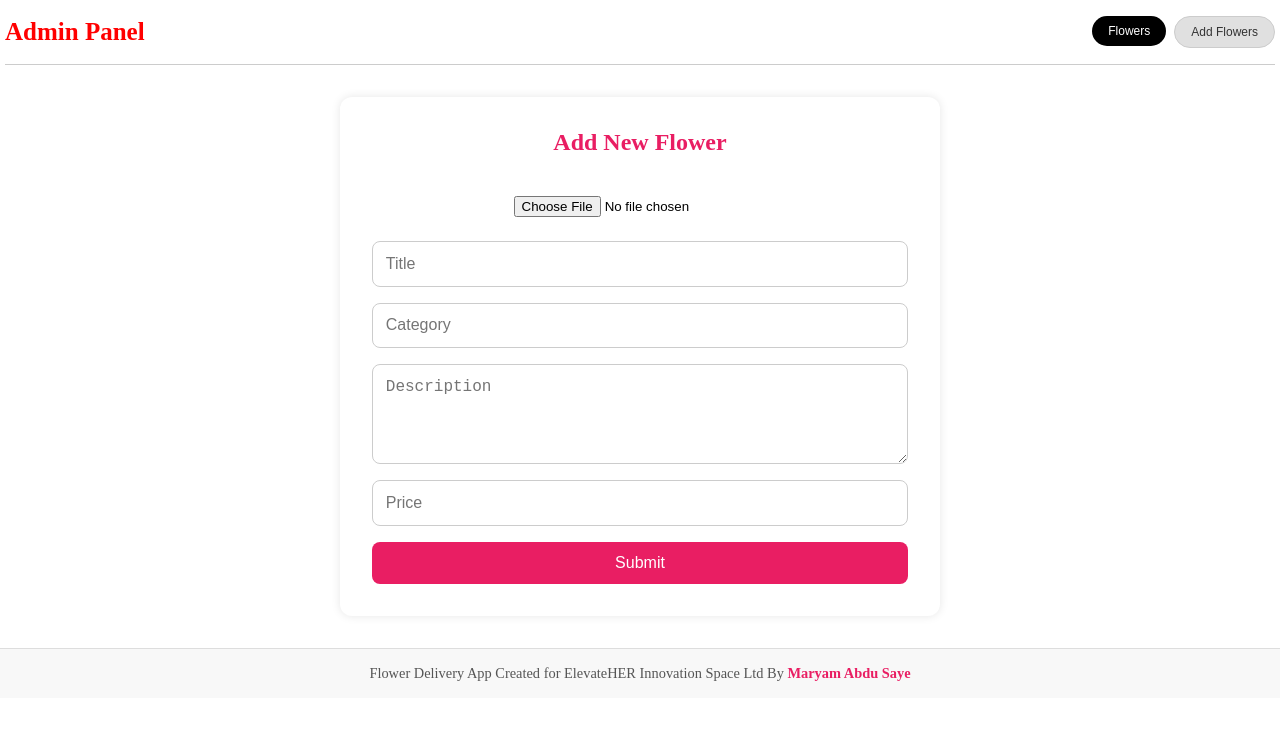
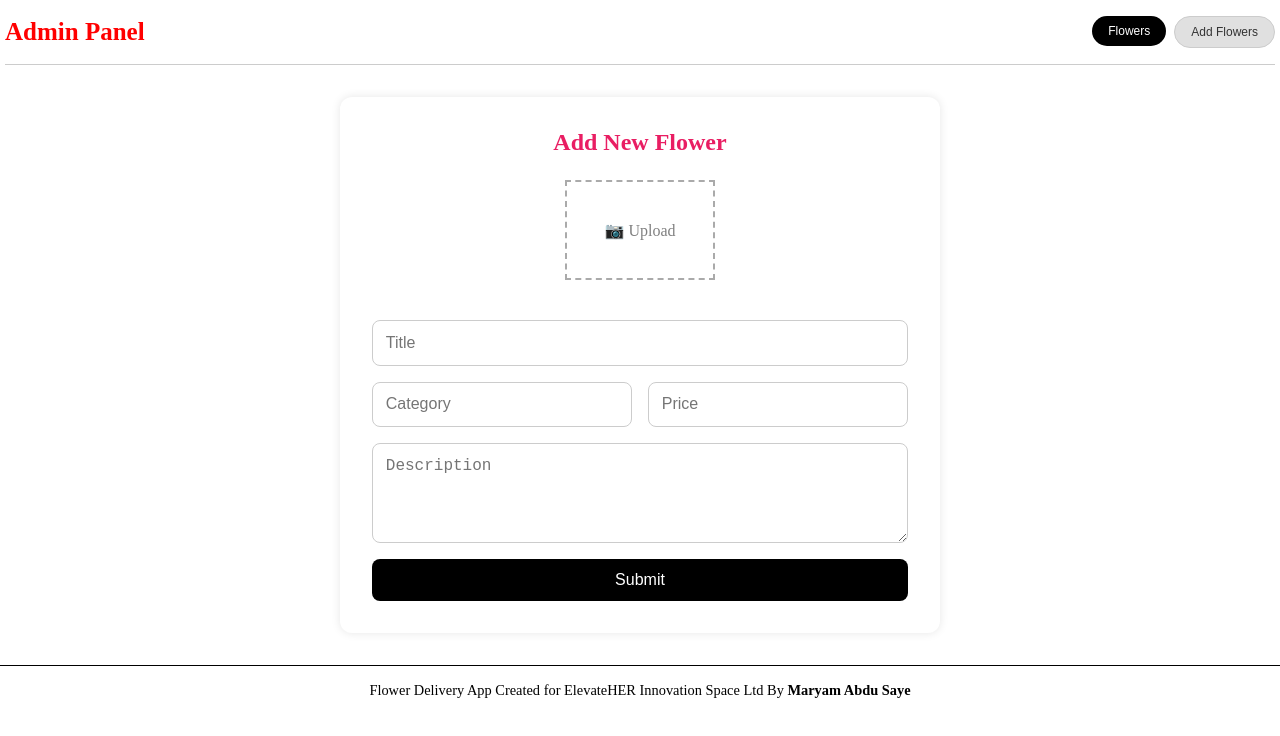
Before and after one commit to maryamsaye/flower-delivery-site-2, a React (Create React App) app in the folder frontend/: page /add in a window 1280 px wide. Shown: the top 736 px of the page. Built offline with nearby package versions, Linux system fonts and the light colour scheme.

Commit message:
added a readme file

```diff
--- a/frontend/src/App.js
+++ b/frontend/src/App.js
@@ -2,7 +2,7 @@ import { BrowserRouter as Router, Routes, Route } from 'react-router-dom';
 import Navbar from './components/navbar';
 import Flowers from './pages/Flowers';
 import AddFlower from './pages/AddFlower';
-import Footer from './components/Footer'; // import the Footer
+import Footer from './components/Footer';
 import './components/navbar.css';
 
 function App() {
@@ -14,7 +14,7 @@ function App() {
           <Route path="/" element={<Flowers />} />
           <Route path="/add" element={<AddFlower />} />
         </Routes>
-        <Footer /> {/* Footer added here */}
+        <Footer />
       </div>
     </Router>
   );
--- a/frontend/src/components/Footer.css
+++ b/frontend/src/components/Footer.css
@@ -1,13 +1,13 @@
 .footer {
   text-align: center;
   padding: 1rem;
-  background-color: #f8f8f8;
-  color: #555;
+  background-color:white;
+  color: black;
   font-size: 0.9rem;
-  border-top: 1px solid #ddd;
+  border-top: 1px solid black;
   margin-top: 2rem;
 }
 
 .footer strong {
-  color: #e91e63;
+  color: black;
 }
--- a/frontend/src/pages/AddFlower.css
+++ b/frontend/src/pages/AddFlower.css
@@ -13,32 +13,38 @@
   margin-bottom: 1.5rem;
 }
 
-.image-upload-section {
+.upload-box {
+  width: 150px;
+  height: 100px;
+  margin: 0 auto 1.5rem;
+  border: 2px dashed #aaa;
   display: flex;
-  flex-direction: column;
   align-items: center;
-  margin-bottom: 1.5rem;
-}
-
-.image-upload-section input[type="file"] {
-  margin-top: 1rem;
+  justify-content: center;
+  color: gray;
   cursor: pointer;
 }
 
-.image-preview {
-  width: 100%;
-  max-width: 300px;
-  max-height: 200px;
+.preview-image {
+  width: 150px;
+  height: 100px;
   object-fit: cover;
-  border-radius: 10px;
-  margin-bottom: 1rem;
-  border: 1px solid #ccc;
+  border-radius: 5px;
 }
 
 .flower-form {
   display: flex;
   flex-direction: column;
   gap: 1rem;
+}
+
+.input-row {
+  display: flex;
+  gap: 1rem;
+}
+
+.input-row input {
+  flex: 1;
 }
 
 .flower-form input,
@@ -56,7 +62,7 @@
 }
 
 .flower-form button {
-  background-color: #e91e63;
+  background-color: black;
   color: white;
   border: none;
   border-radius: 8px;
@@ -64,6 +70,7 @@
   font-size: 1rem;
   cursor: pointer;
   transition: background-color 0.3s ease;
+
 }
 
 .flower-form button:hover {
@@ -81,7 +88,11 @@
     font-size: 0.95rem;
   }
 
-  .image-preview {
+  .preview-image {
     max-width: 100%;
   }
+
+  .input-row {
+    flex-direction: column;
+  }
 }
--- a/frontend/src/pages/AddFlower.js
+++ b/frontend/src/pages/AddFlower.js
@@ -1,4 +1,4 @@
-import React, { useState } from 'react';
+import React, { useState, useRef } from 'react';
 import axios from 'axios';
 import './AddFlower.css';
 
@@ -12,6 +12,7 @@ const AddFlower = () => {
   });
 
   const [previewImage, setPreviewImage] = useState(null);
+  const fileInputRef = useRef(null);
 
   const handleChange = (e) => {
     const { name, value } = e.target;
@@ -23,16 +24,19 @@ const AddFlower = () => {
 
   const handleFileChange = (e) => {
     const file = e.target.files[0];
+    if (file) {
       setFormData((prev) => ({
         ...prev,
         Image: file,
       }));
-    if (file) {
       setPreviewImage(URL.createObjectURL(file));
     } else {
+      setFormData((prev) => ({ ...prev, Image: null }));
       setPreviewImage(null);
     }
   };
+
+  const handleUploadClick = () => fileInputRef.current.click();
 
   const handleSubmit = async (e) => {
     e.preventDefault();
@@ -55,6 +59,7 @@ const AddFlower = () => {
         Image: null,
       });
       setPreviewImage(null);
+      fileInputRef.current.value = null;
     } catch (error) {
       console.error('Error adding flower:', error.response?.data || error.message);
       alert('Failed to add flower. Check the console for details.');
@@ -64,19 +69,23 @@ const AddFlower = () => {
   return (
     <div className="add-flower-container">
       <h2>Add New Flower</h2>
-
-        <div className="image-upload-section">
-        {previewImage && <img src={previewImage} alt="Preview" className="image-preview" />}
+      <form onSubmit={handleSubmit} className="flower-form">
+        <div className="upload-box" onClick={handleUploadClick}>
+          {previewImage ? (
+            <img src={previewImage} alt="Preview" className="preview-image" />
+          ) : (
+            <div>📷 Upload</div>
+          )}
+        </div>
         <input
           type="file"
           name="Image"
           accept="image/*"
+          ref={fileInputRef}
           onChange={handleFileChange}
-            required
+          hidden
         />
-        </div>
 
-        <form onSubmit={handleSubmit} className="flower-form">
         <input
           type="text"
           name="title"
@@ -86,6 +95,7 @@ const AddFlower = () => {
           required
         />
 
+        <div className="input-row">
           <input
             type="text"
             name="category"
@@ -94,20 +104,21 @@ const AddFlower = () => {
             onChange={handleChange}
             required
           />
+          <input
+            type="number"
+            name="price"
+            placeholder="Price"
+            value={formData.price}
+            onChange={handleChange}
+            required
+            min="0"
+          />
+        </div>
 
         <textarea
           name="description"
           placeholder="Description"
           value={formData.description}
-            onChange={handleChange}
-            required
-        />
-
-        <input
-            type="number"
-            name="price"
-            placeholder="Price"
-            value={formData.price}
           onChange={handleChange}
           required
         />
--- a/frontend/src/pages/Flowers.js
+++ b/frontend/src/pages/Flowers.js
@@ -5,44 +5,46 @@ import './Flowers.css';
 const Flowers = () => {
   const [flowers, setFlowers] = useState([]);
 
+
+  const backendURL = process.env.REACT_APP_API_URL || 'https://flower-delivery-site-2-2.onrender.com';
+
   useEffect(() => {
+    const fetchFlowers = async () => {
+      try {
+        const res = await axios.get(`${backendURL}/api/flowers`);
+        setFlowers(res.data);
+      } catch (err) {
+        console.error('Error fetching flowers:', err);
+      }
+    };
+
     fetchFlowers();
-  }, []);
-
-  const fetchFlowers = () => {
-    axios
-      .get('/api/flowers')
-      .then((res) => setFlowers(res.data))
-      .catch((err) => console.error('Error fetching flowers:', err));
-  };
+  }, [backendURL]);
 
   const handleDelete = async (id) => {
     if (window.confirm('Are you sure you want to delete this flower?')) {
       try {
-        await axios.delete(`/api/flowers/${id}`);
-        fetchFlowers(); // Refresh the list after deletion
+        await axios.delete(`${backendURL}/api/flowers/${id}`);
+        const res = await axios.get(`${backendURL}/api/flowers`);
+        setFlowers(res.data);
       } catch (error) {
         console.error('Error deleting flower:', error);
       }
     }
   };
 
-  // ✅ Set image base URL depending on environment
-  const baseURL =
-    process.env.NODE_ENV === 'development'
-      ? 'http://localhost:4002'
-      : window.location.origin;
-
   return (
     <div className="flower-container">
       <h1 className="flower-title">Flowers</h1>
       <div className="flower-grid">
-        {flowers.map((flower) => {
-          const imageUrl = `${baseURL}${flower.Image}`;
+        {flowers.map((flower) => (
+          <div className="flower-card" key={flower._id}>
+            <img
 
-          return (
-            <div className="flower-card" key={flower._id}>
-              <img src={imageUrl} alt={flower.title} className="flower-image" />
+              src={`${backendURL}${flower.Image}`}
+              className="flower-image"
+              alt={flower.title}
+            />
             <div className="flower-details">
               <h3>{flower.title}</h3>
               <p>{flower.description}</p>
@@ -56,8 +58,7 @@ const Flowers = () => {
               </button>
             </div>
           </div>
-          );
-        })}
+        ))}
       </div>
     </div>
   );
```
Also changed, not shown: 7 other files (tests, documents, lock files or other folders). Lines whose indentation alone changed are shown as unchanged.
